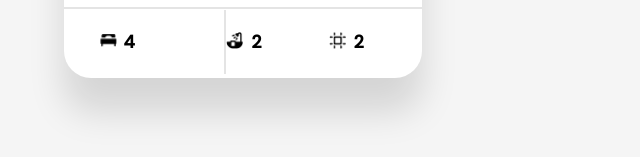
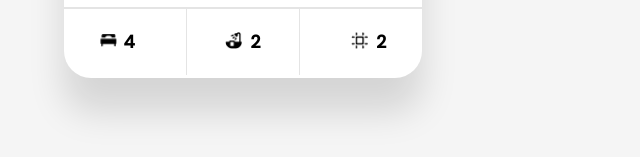
Before and after one commit to aeorck/Home-Rental-Agency, a plain HTML site: page index.html in a window 1280 px wide. Shown: the part 2354-2511 px from the top of the page, 0-640 px from the left. Drawn offline with Linux system fonts and the light colour scheme.

Commit message:
Updated the bottom row section

```diff
--- a/rent.scss
+++ b/rent.scss
@@ -399,11 +399,10 @@ a {
 
                     .first {
                         display: flex;
-                        width: calc(80%/4);
-                        height: 64px;
+                        width: 30%;
+                        height: 66px;
                         justify-content:flex-start;
                         align-items: center;
-                        margin-top: 1px;
 
                         .within {
                             display: flex;
@@ -426,13 +425,15 @@ a {
 
                     .second{
                         @extend .first;
-                        width:auto;
+                        width:40%;
                         justify-content: center;
-                    border-left: 2px solid #E4E4E4;
+                    border-left: 1px solid #E4E4E4;
+                        border-right: 1px solid #E4E4E4;
                     }
 
                     .third{
                         @extend .first;
+                        justify-content: flex-end;
                     }
                 }
             }
```
Also changed, not shown: rent.css, 1 other file.
